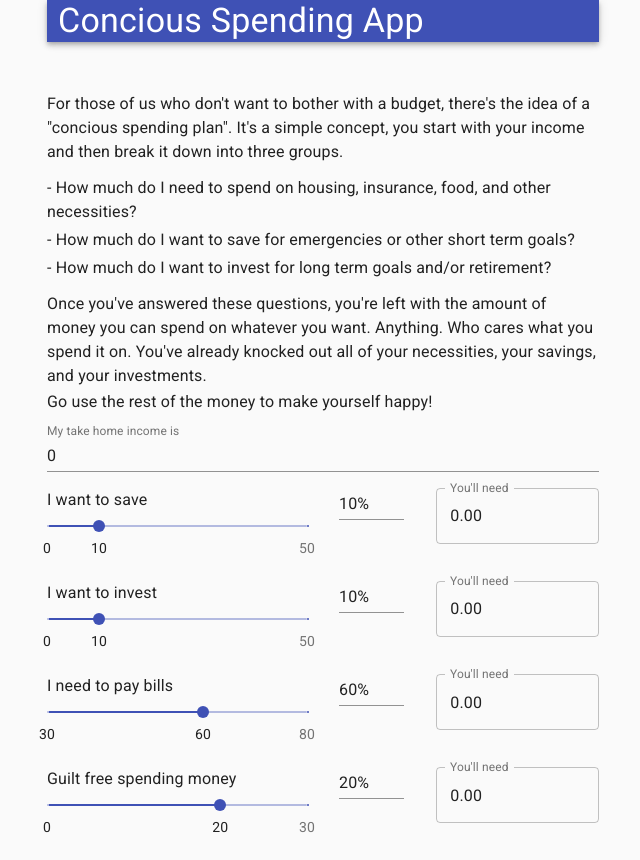
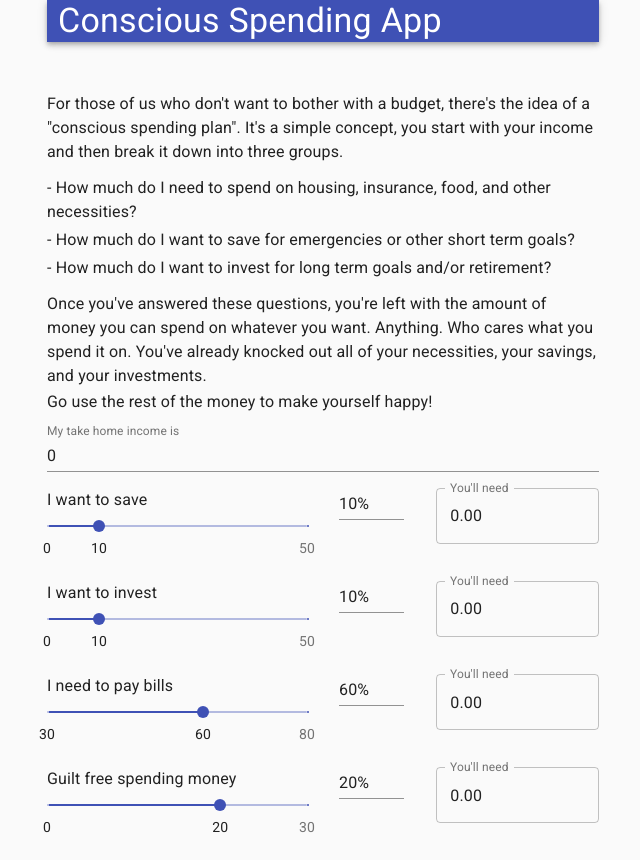
Before and after one commit to skellas/concious-spending, a React (Create React App) app: page / in a window 1280 px wide. Shown: the whole page, without its empty margins (317-957 px from the left). Built offline with nearby package versions, Linux system fonts and the light colour scheme.

Commit message:
Did you know... conscious was spelled wrong?

```diff
--- a/src/App.js
+++ b/src/App.js
@@ -11,12 +11,12 @@ function App() {
       <Grid container direction='column' spacing={1} >
         <Grid item>
           <AppBar position='static'>
-            <Typography variant='h4' style={{ marginLeft: '2%' }}>Concious Spending App</Typography>
+            <Typography variant='h4' style={{ marginLeft: '2%' }}>Conscious Spending App</Typography>
           </AppBar>
         </Grid>
         <Grid item>
           <Typography id='pp1' variant='body1'>
-            For those of us who don't want to bother with a budget, there's the idea of a "concious spending plan".
+            For those of us who don't want to bother with a budget, there's the idea of a "conscious spending plan".
             It's a simple concept, you start with your income and then break it down into three groups.
           </Typography>
           <List>
```
